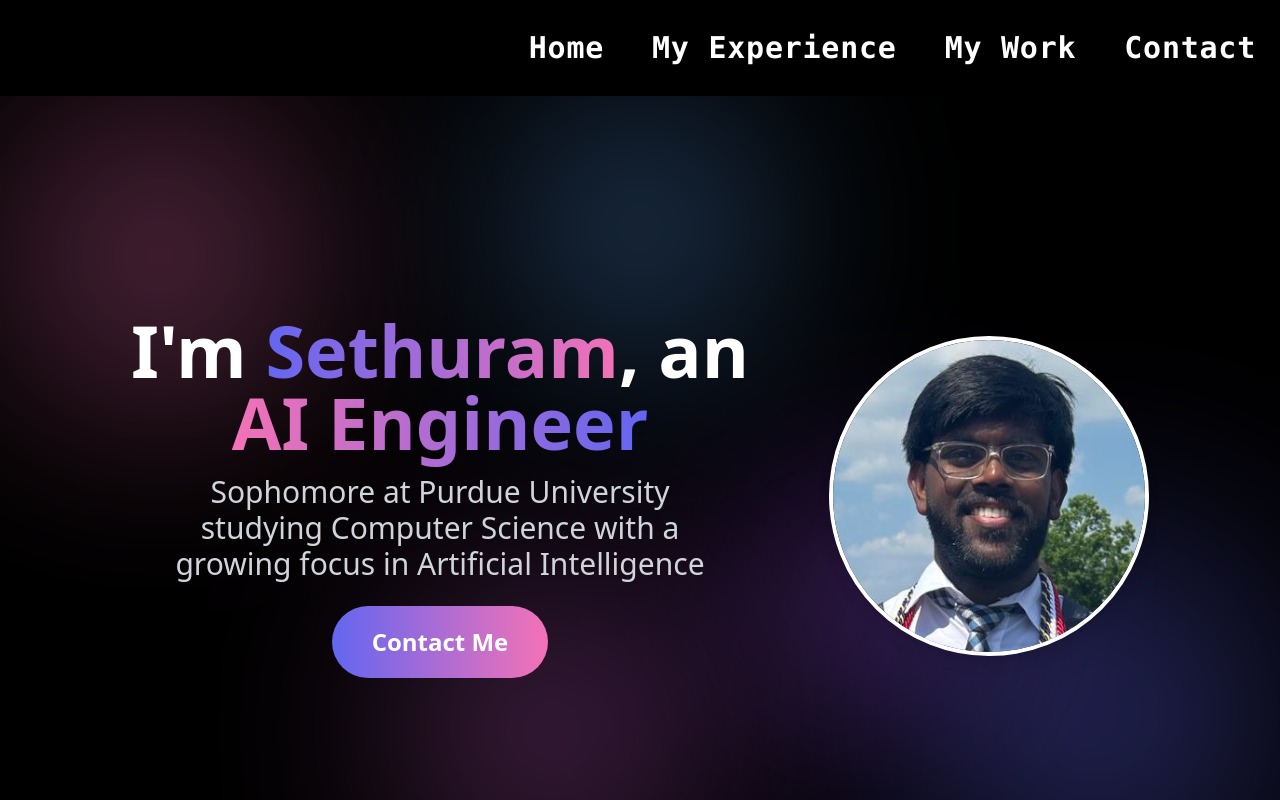
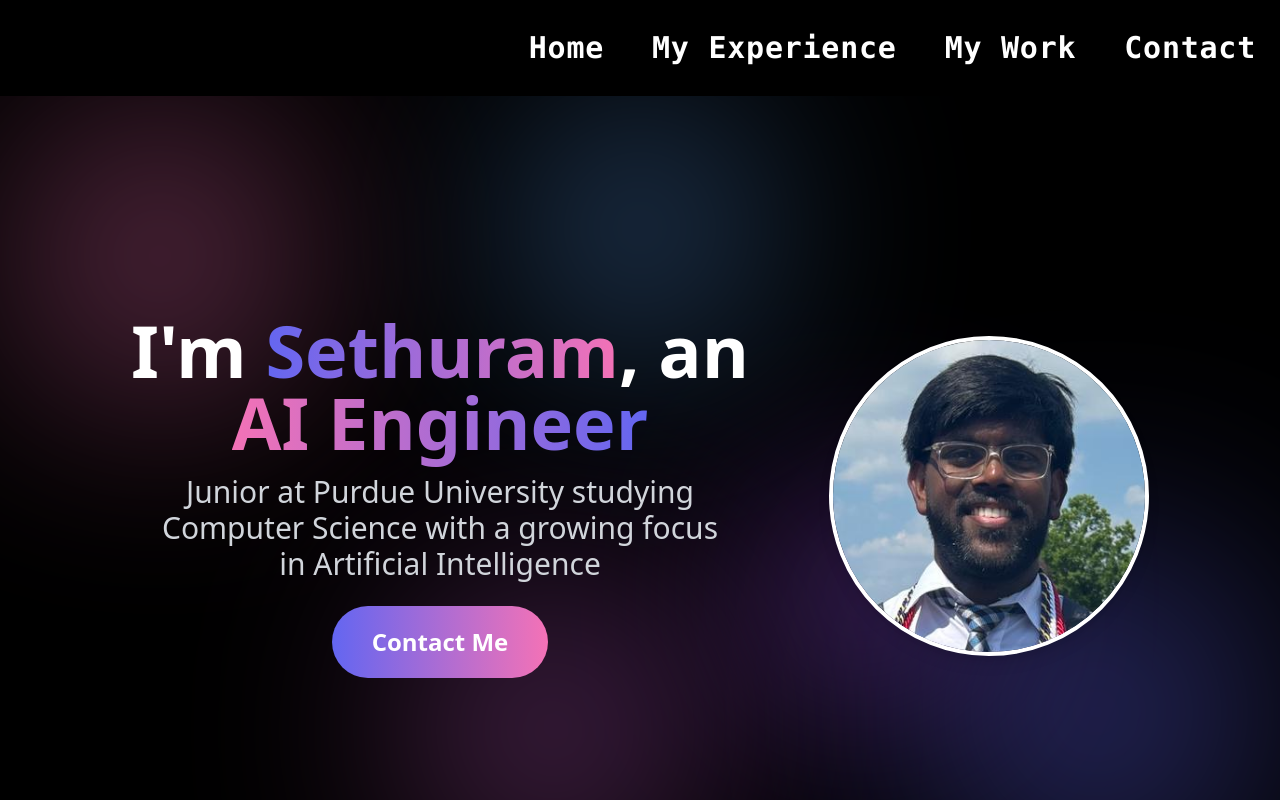
Before and after one commit to sethjkamal/portfolio, a React (Vite) app: page / in a window 1280 px wide. Shown: the top 800 px of the page. Built offline with nearby package versions, Linux system fonts and the light colour scheme.

Commit message:
May updates

```diff
--- a/src/App.jsx
+++ b/src/App.jsx
@@ -27,7 +27,7 @@ export default function App() {
             </h1>
 
             <p className="text-2xl sm:text-3xl max-w-xl text-gray-300 mb-6">
-              Sophomore at Purdue University studying Computer Science with a growing focus in Artificial Intelligence
+              Junior at Purdue University studying Computer Science with a growing focus in Artificial Intelligence
             </p>
 
             {/* Centered Button */}
@@ -417,7 +417,7 @@ export default function App() {
   <p className="text-sm sm:text-base">
     Copyright © 2025 Sethuram Jeevanandham Kamalakannan. All rights reserved.
   </p>
-  <p className="text-xs sm:text-sm mt-1 text-gray-500">Last updated February 2026</p>
+  <p className="text-xs sm:text-sm mt-1 text-gray-500">Last updated May 2026</p>
 </footer>
 
     </div>
```
Also changed, not shown: 1 other file (tests, documents, lock files or other folders).
